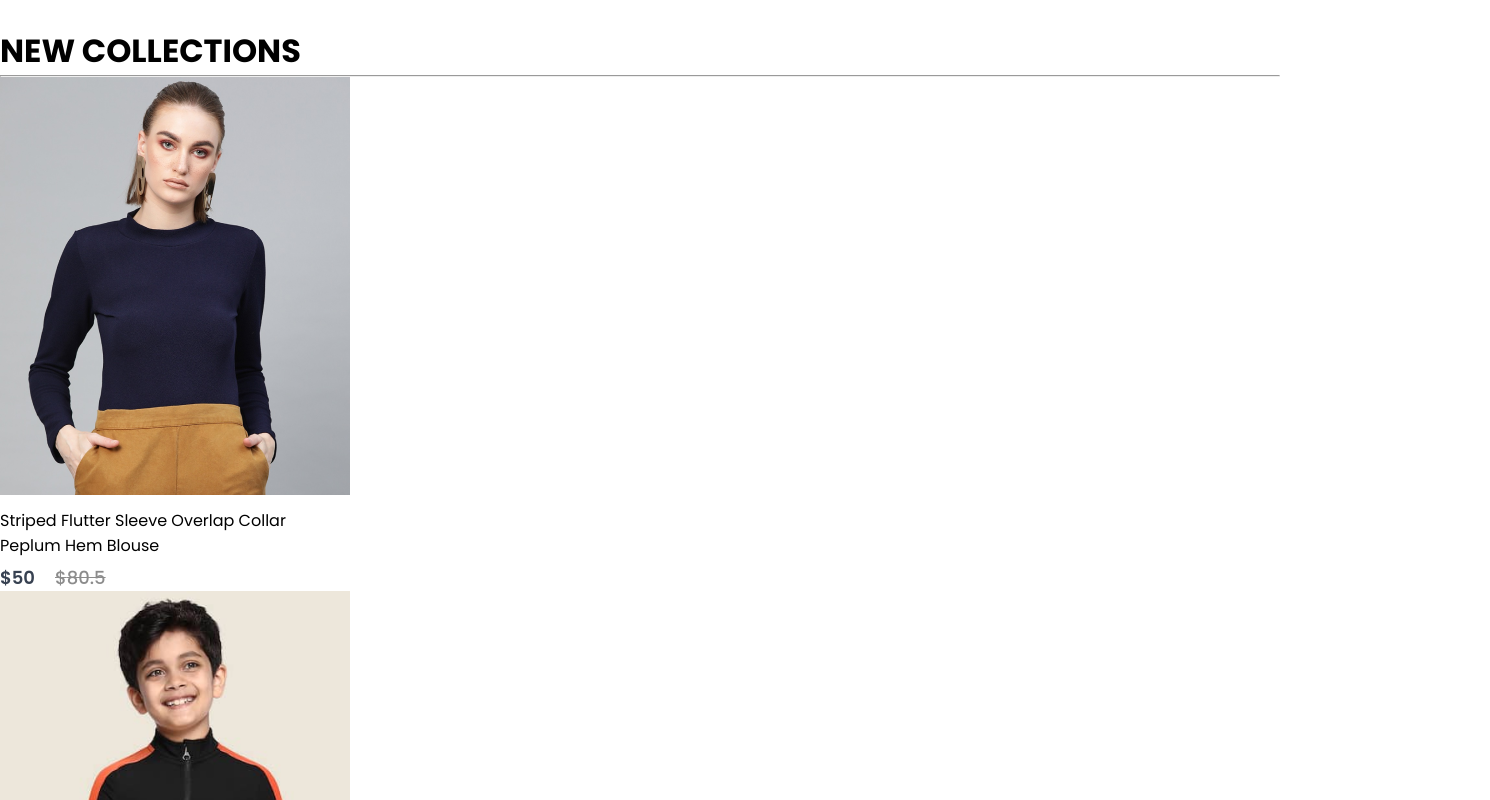
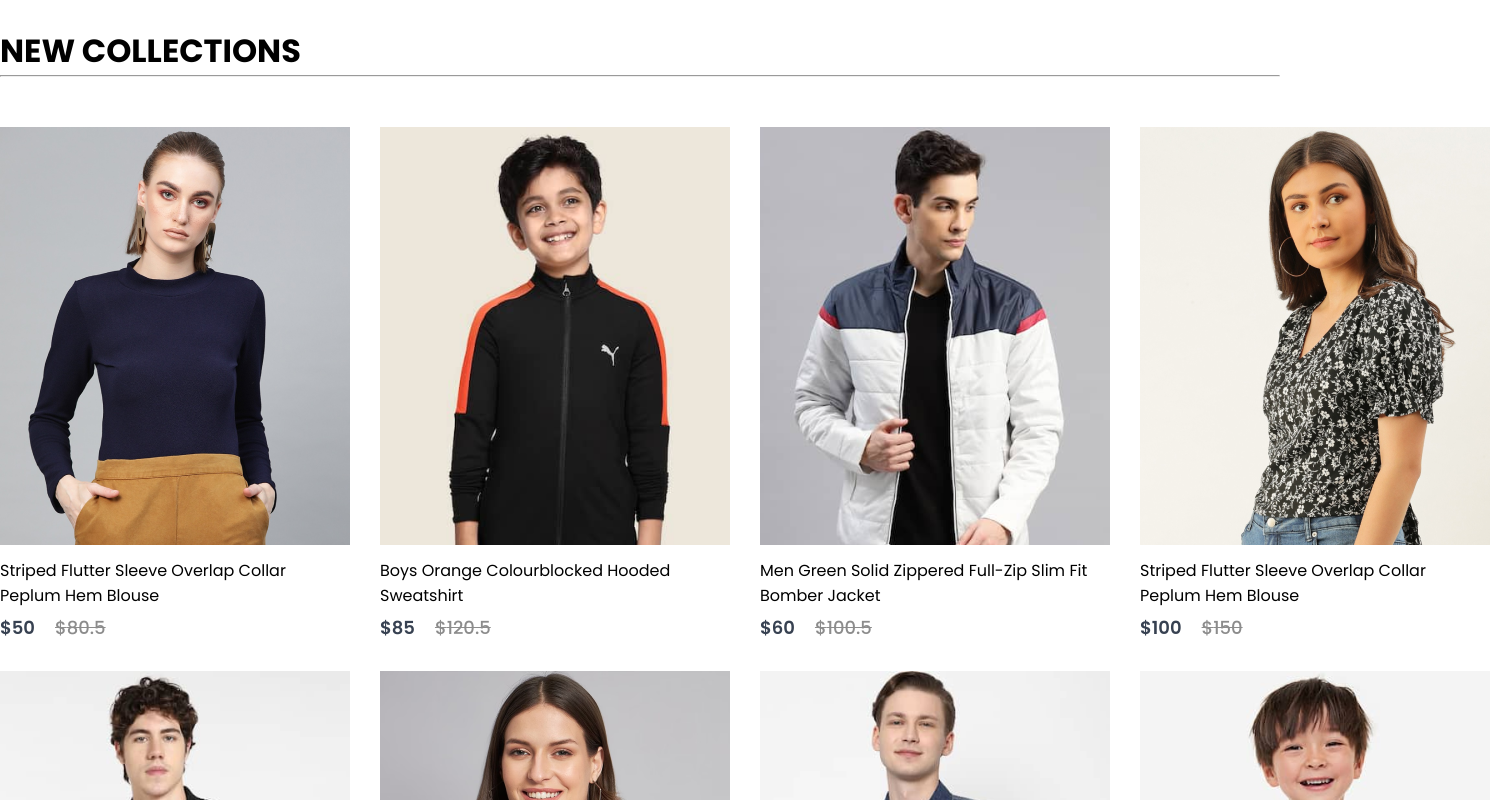
Before and after one commit to hindjammar/e-commerce-website, a React (Create React App) app: page / in a window 1280 px wide. Shown: the part 2220-3020 px from the top of the page, 1490 px wide, since content can reach past the window. Built offline with nearby package versions, Linux system fonts and the light colour scheme.

Commit message:
Create collections section

```diff
--- a/src/Components/NewCollection/NewCollection.css
+++ b/src/Components/NewCollection/NewCollection.css
@@ -0,0 +1,25 @@
+.new_collections{
+    display: flex;
+    flex-direction: column;
+    align-items: center;
+    gap: 10px;
+    height: 90vh;
+}
+.new_collections h1{
+    color: #171717;
+    font-size: 50px;
+    font-weight: 600;
+}
+.new_collections hr{
+    width: 200px;
+    height: 6px;
+    border-radius: 10px;
+    background: #252525;
+}
+.collections{
+    display: grid;
+    grid-template-columns: 1fr 1fr 1fr 1fr;
+    margin-top: 50px;
+    gap: 30px;
+
+}
```
